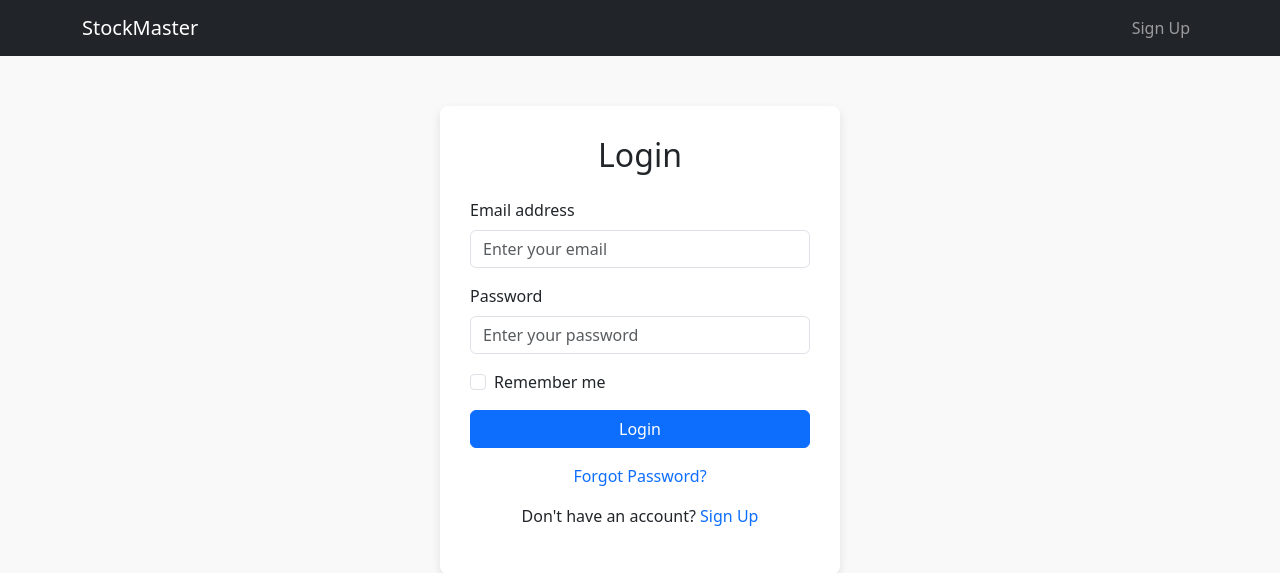
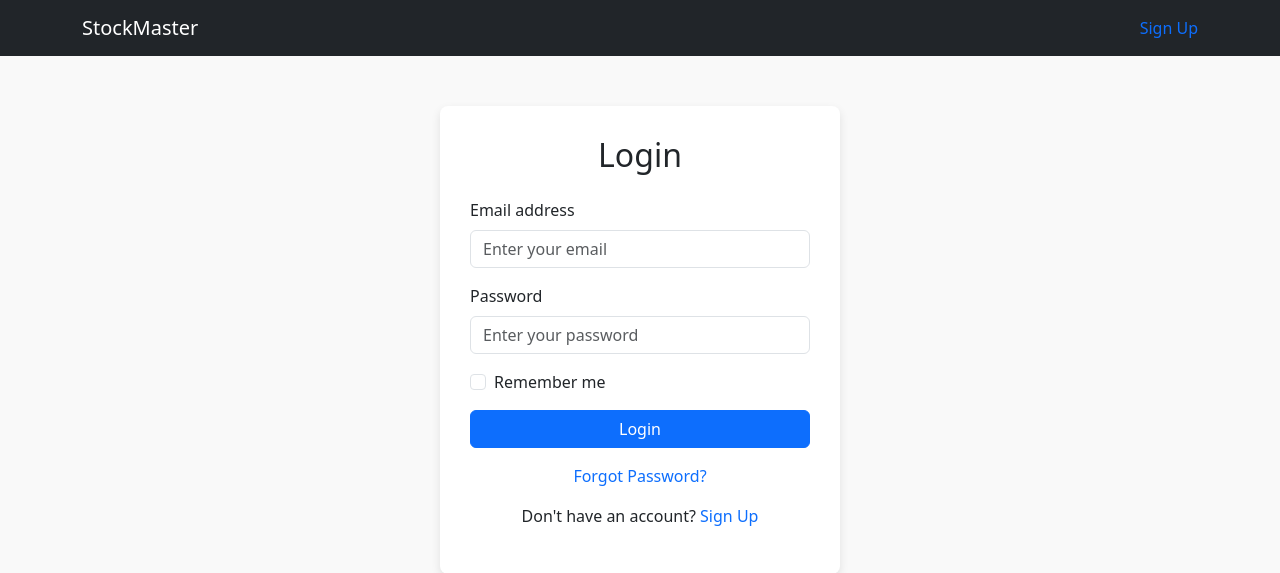
Before and after one commit to asanmo2004/Stock_Master, a Flask app: page /login in a window 1280 px wide. Shown: the top 573 px of the page. Run offline with Flask 3, Linux system fonts and the light colour scheme.

Commit message:
Update login.html

```diff
--- a/templates/login.html
+++ b/templates/login.html
@@ -33,7 +33,7 @@
       </button>
       <div class="collapse navbar-collapse" id="navbarNav">
         <ul class="navbar-nav ms-auto">
-          <li class="nav-item"><a class="nav-link" href="signup.html">Sign Up</a></li>
+          <li class="nav-item"><a href="signup" class="text-decoration-none">Sign Up</a></li>
         </ul>
       </div>
     </div>
```
